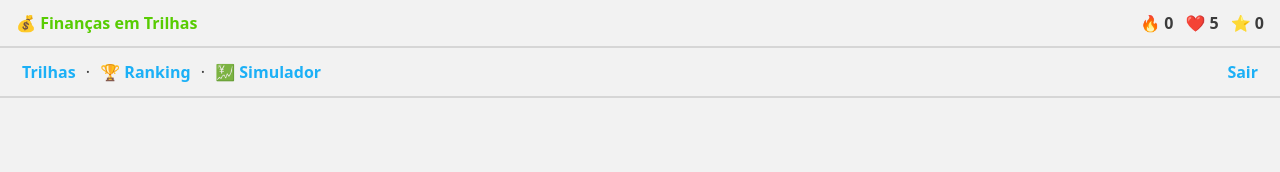
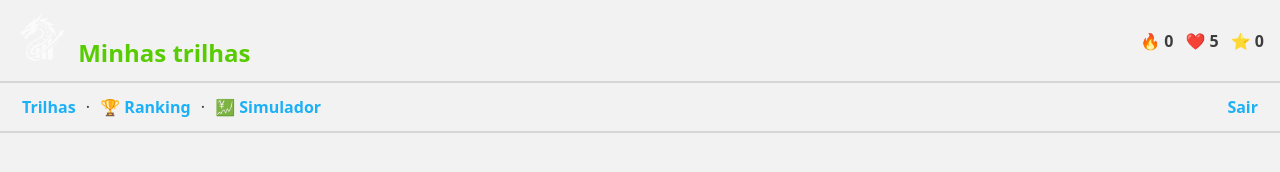
Before and after one commit to GabrielAlbSilv/Dragnix---TCC, a website: page public/app.html in a window 1280 px wide. Drawn offline with Linux system fonts and the light colour scheme; no server answers; sample sign-in values are in the browser's storage.

Commit message:
commit x9

```diff
--- a/public/app.html
+++ b/public/app.html
@@ -4,14 +4,18 @@
 <head>
     <meta charset="utf-8">
     <meta name="viewport" content="width=device-width,initial-scale=1">
-    <title>Minhas trilhas</title>
+    <title>Dragnix —Minhas trilhas</title>
+    <link rel="icon" href="css/images/dranix_icon_white_nobackground.png"image/png">
     <link rel="stylesheet" href="css/style.css">
 </head>
 
 <body>
 
     <header>
-        <strong style="color:var(--g)">💰 Finanças em Trilhas</strong>
+        <strong class="trilhas-title">
+        <img src="css/images/dranix_icon_white_nobackground.png" alt="Dragão" class="trilhas-icon">
+        Minhas trilhas
+</strong>
 
         <span class="stats">
             <span id="streak">🔥 0</span>
--- a/public/css/style.css
+++ b/public/css/style.css
@@ -626,3 +626,16 @@ label {
     display: block;
     font-weight: 600;
 }
+
+.trilhas-title {
+    color: var(--g);
+    color: var(--g);
+    font-size: 24px;
+}
+
+.trilhas-icon {
+    width: 50px;
+    height: 50px;
+    object-fit: contain;
+    margin-right: 6px;
+}
```
Also changed, not shown: public/admin.html (+2 -1 lines).
